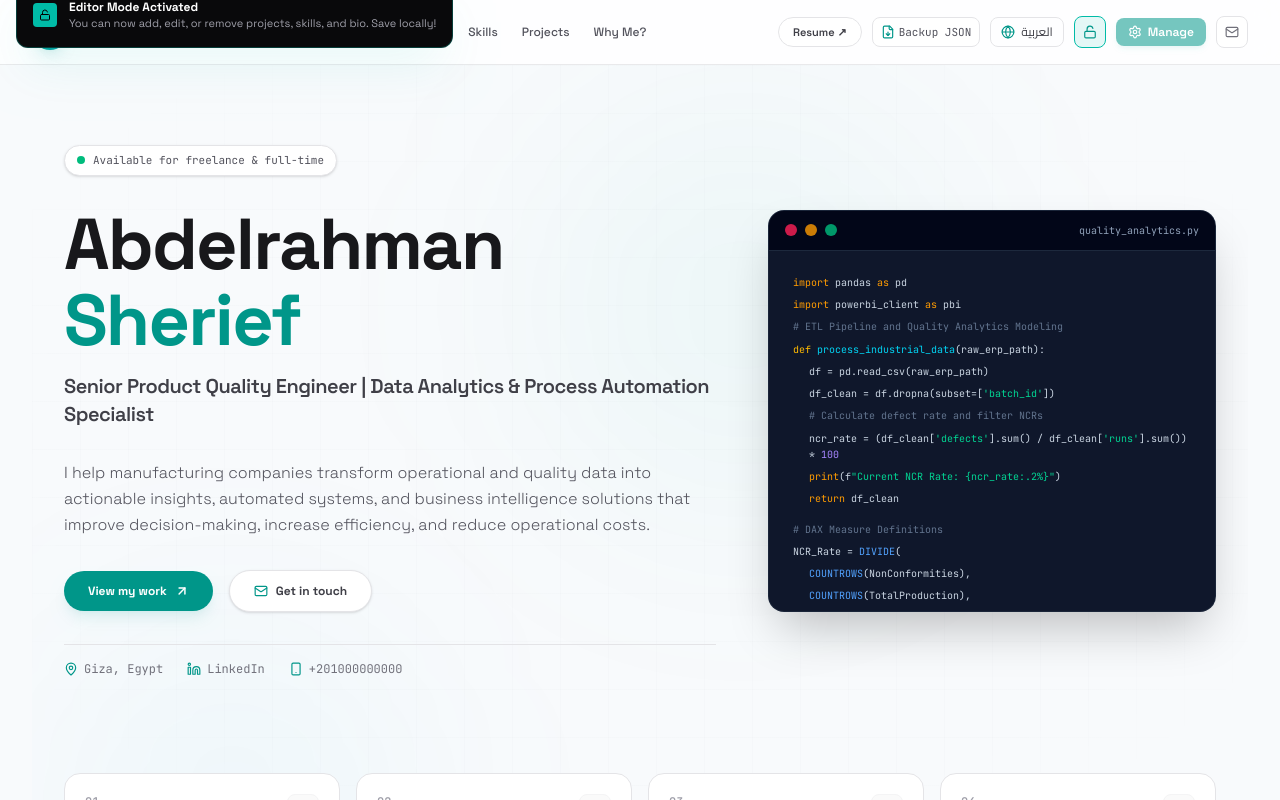
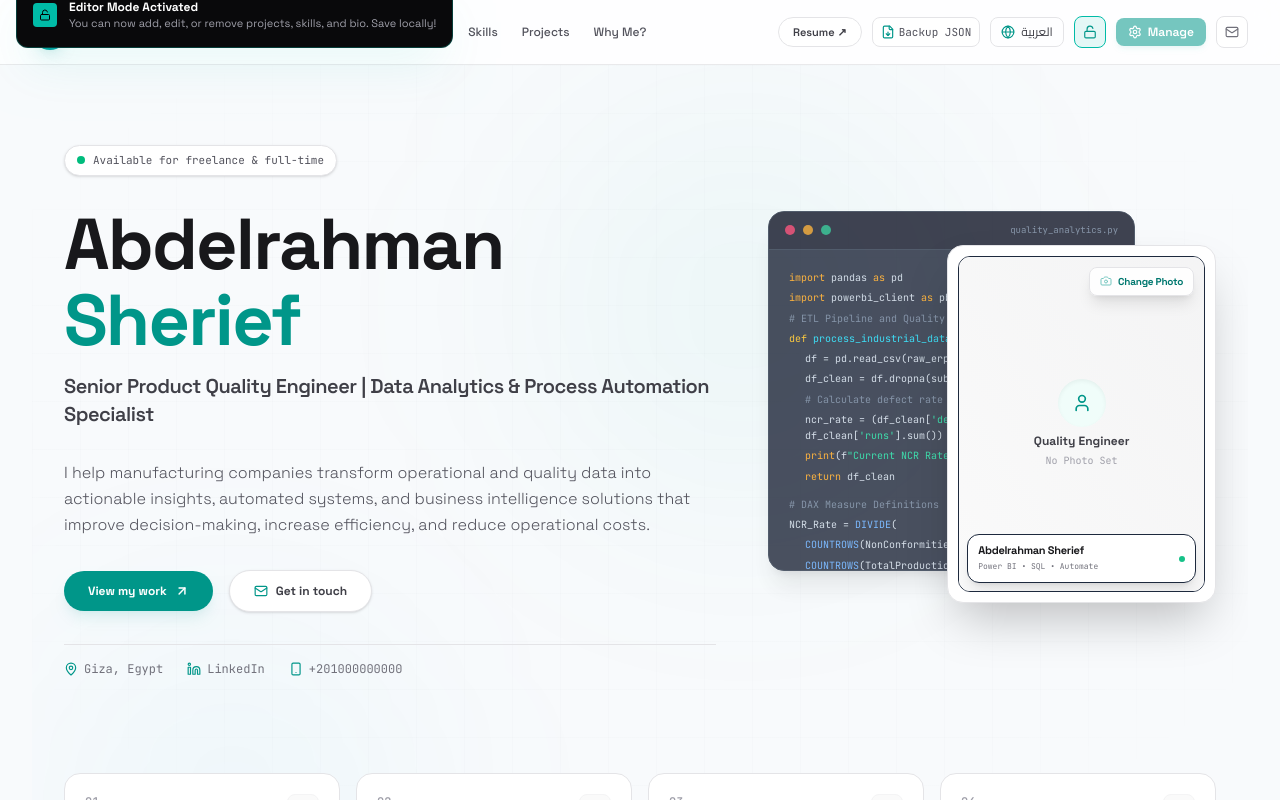
Before and after one commit to abdelrahmansherief6-design/Abdelrahman-Fathy-Portfolio, a React (Vite) app: page / in a window 1280 px wide. Both pictures are taken after a click on the button "Unlock Editor". Shown: the top 800 px of the page. Built offline with nearby package versions, Linux system fonts and the light colour scheme.

Commit message:
feat(hero): add editable profile section
Integrated an admin-controlled editor trigger in the Hero component and updated the EditorModal UI for profile photo management.

```diff
--- a/src/App.tsx
+++ b/src/App.tsx
@@ -93,7 +93,7 @@ export default function App() {
       <main className="mx-auto max-w-7xl px-4 sm:px-6 lg:px-8 relative">
 
         {/* Hero Banner Showcase */}
-        <Hero data={portfolioData} lang={lang} />
+        <Hero data={portfolioData} lang={lang} isAdmin={isAdmin} onOpenEditor={() => setIsEditorOpen(true)} />
 
         {/* Live Interactive Analytics Dashboard (Highlighting his BI expertise!) */}
         <InteractiveDashboard lang={lang} />
--- a/src/components/EditorModal.tsx
+++ b/src/components/EditorModal.tsx
@@ -393,8 +393,8 @@ export default function EditorModal({
           {activeTab === 'bio' && (
             <div className="space-y-6 animate-fade-in" id="edit_tab_bio">
 
-              <div className="p-3 bg-teal-950/25 border border-teal-800/30 text-teal-400 rounded-xl text-[11px] leading-relaxed flex items-center gap-2">
-                <AlertCircle size={16} />
+              <div className="p-3 bg-teal-50 border border-teal-200 text-teal-800 rounded-xl text-[11px] leading-relaxed flex items-center gap-2 font-sans font-medium">
+                <AlertCircle size={16} className="text-teal-600 shrink-0" />
                 <span>
                   {lang === 'en'
                     ? 'Edit profile metadata, contact shortcuts, and portrait photo. These load instantly in the hero banner and page footer.'
@@ -403,20 +403,20 @@ export default function EditorModal({
               </div>
 
               {/* Photo Upload Row */}
-              <div className="bg-zinc-950/40 border border-zinc-800/60 p-4 rounded-xl space-y-3">
-                <label className="text-[11px] font-mono text-zinc-400 uppercase tracking-wider block">Profile Photo (Hero & About)</label>
-                <div className="flex items-center gap-4">
-                  <div className="h-16 w-16 rounded-xl border border-zinc-800 overflow-hidden bg-zinc-950 shrink-0">
+              <div className="bg-zinc-50 border border-zinc-200 p-4 rounded-xl space-y-3">
+                <label className="text-[11px] font-mono text-zinc-500 uppercase tracking-wider block font-bold">Profile Photo (Hero & About)</label>
+                <div className="flex flex-col sm:flex-row items-start sm:items-center gap-4">
+                  <div className="h-16 w-16 rounded-xl border border-zinc-200 overflow-hidden bg-zinc-100 shrink-0 shadow-inner flex items-center justify-center">
                     {avatar ? (
                       <img src={avatar} alt="Profile Avatar" referrerPolicy="no-referrer" className="w-full h-full object-cover" />
                     ) : (
-                      <div className="w-full h-full flex items-center justify-center text-[10px] text-zinc-500 italic">No Photo</div>
+                      <div className="w-full h-full flex items-center justify-center text-[10px] text-zinc-400 italic font-medium">No Photo</div>
                     )}
                   </div>
-                  <div className="space-y-2">
-                    <div className="flex items-center gap-3">
-                      <label className="flex items-center gap-2 px-3.5 py-1.5 rounded-lg border border-zinc-850 bg-zinc-900 hover:bg-zinc-800 text-xs text-zinc-300 font-semibold cursor-pointer transition-all">
-                        <Upload size={12} className="text-teal-500" />
+                  <div className="space-y-2 flex-1 w-full">
+                    <div className="flex items-center gap-3 flex-wrap">
+                      <label className="flex items-center gap-2 px-3.5 py-1.5 rounded-lg border border-zinc-200 bg-white hover:bg-zinc-50 text-xs text-zinc-700 font-semibold cursor-pointer transition-all shadow-sm">
+                        <Upload size={12} className="text-teal-600" />
                         <span>{lang === 'en' ? 'Upload Photo' : 'رفع صورة'}</span>
                         <input type="file" accept="image/*" onChange={handleAvatarUpload} className="hidden" />
                       </label>
@@ -424,7 +424,7 @@ export default function EditorModal({
                         <button
                           type="button"
                           onClick={() => setAvatar('')}
-                          className="text-xs text-rose-400 hover:text-rose-300 font-medium"
+                          className="text-xs text-rose-600 hover:text-rose-700 font-semibold"
                         >
                           {lang === 'en' ? 'Reset to default' : 'إعادة الافتراضي'}
                         </button>
@@ -435,7 +435,7 @@ export default function EditorModal({
                       placeholder={lang === 'en' ? 'Or paste custom image URL' : 'أو الصق رابط صورة خارجي'}
                       value={avatar}
                       onChange={(e) => setAvatar(e.target.value)}
-                      className="w-full bg-zinc-950 border border-zinc-850 rounded-lg px-2.5 py-1.5 text-xs text-white focus:border-teal-500/50 outline-none max-w-md"
+                      className="w-full bg-white border border-zinc-200 rounded-lg px-2.5 py-1.5 text-xs text-zinc-800 focus:border-teal-500/50 focus:ring-1 focus:ring-teal-500/25 outline-none max-w-md shadow-sm"
                     />
                   </div>
                 </div>
@@ -444,21 +444,21 @@ export default function EditorModal({
               {/* Names */}
               <div className="grid grid-cols-1 md:grid-cols-2 gap-4">
                 <div className="space-y-1.5">
-                  <label className="text-[11px] font-mono text-zinc-400 uppercase tracking-wider">Display Name (EN)</label>
+                  <label className="text-[11px] font-mono text-zinc-500 uppercase tracking-wider block font-bold">Display Name (EN)</label>
                   <input
                     type="text"
                     value={nameEn}
                     onChange={(e) => setNameEn(e.target.value)}
-                    className="w-full bg-zinc-950 border border-zinc-800 rounded-xl px-3 py-2 text-xs text-white focus:border-teal-500/50 outline-none"
+                    className="w-full bg-white border border-zinc-200 rounded-xl px-3 py-2 text-xs text-zinc-800 focus:border-teal-500/50 focus:ring-1 focus:ring-teal-500/25 outline-none shadow-sm"
                   />
                 </div>
                 <div className="space-y-1.5 text-right">
-                  <label className="text-[11px] font-mono text-zinc-400 uppercase tracking-wider">الاسم بالكامل (AR)</label>
+                  <label className="text-[11px] font-mono text-zinc-500 uppercase tracking-wider block font-bold">الاسم بالكامل (AR)</label>
                   <input
                     type="text"
                     value={nameAr}
                     onChange={(e) => setNameAr(e.target.value)}
-                    className="w-full bg-zinc-950 border border-zinc-800 rounded-xl px-3 py-2 text-xs text-white focus:border-teal-500/50 outline-none text-right font-sans"
+                    className="w-full bg-white border border-zinc-200 rounded-xl px-3 py-2 text-xs text-zinc-800 focus:border-teal-500/50 focus:ring-1 focus:ring-teal-500/25 outline-none text-right font-sans shadow-sm"
                   />
                 </div>
               </div>
@@ -466,52 +466,52 @@ export default function EditorModal({
               {/* Headline */}
               <div className="grid grid-cols-1 md:grid-cols-2 gap-4">
                 <div className="space-y-1.5">
-                  <label className="text-[11px] font-mono text-zinc-400 uppercase tracking-wider">Headline / Professional Title (EN)</label>
+                  <label className="text-[11px] font-mono text-zinc-500 uppercase tracking-wider block font-bold">Headline / Professional Title (EN)</label>
                   <input
                     type="text"
                     value={headlineEn}
                     onChange={(e) => setHeadlineEn(e.target.value)}
-                    className="w-full bg-zinc-950 border border-zinc-800 rounded-xl px-3 py-2 text-xs text-white focus:border-teal-500/50 outline-none"
+                    className="w-full bg-white border border-zinc-200 rounded-xl px-3 py-2 text-xs text-zinc-800 focus:border-teal-500/50 focus:ring-1 focus:ring-teal-500/25 outline-none shadow-sm"
                   />
                 </div>
                 <div className="space-y-1.5 text-right">
-                  <label className="text-[11px] font-mono text-zinc-400 uppercase tracking-wider">المسمى واللقب المهني (AR)</label>
+                  <label className="text-[11px] font-mono text-zinc-500 uppercase tracking-wider block font-bold">المسمى واللقب المهني (AR)</label>
                   <input
                     type="text"
                     value={headlineAr}
                     onChange={(e) => setHeadlineAr(e.target.value)}
-                    className="w-full bg-zinc-950 border border-zinc-800 rounded-xl px-3 py-2 text-xs text-white focus:border-teal-500/50 outline-none text-right font-sans"
+                    className="w-full bg-white border border-zinc-200 rounded-xl px-3 py-2 text-xs text-zinc-800 focus:border-teal-500/50 focus:ring-1 focus:ring-teal-500/25 outline-none text-right font-sans shadow-sm"
                   />
                 </div>
               </div>
 
               {/* Contact Information */}
-              <div className="grid grid-cols-1 md:grid-cols-3 gap-4 bg-zinc-950/20 border border-zinc-800/40 p-4 rounded-xl">
+              <div className="grid grid-cols-1 md:grid-cols-3 gap-4 bg-zinc-50 border border-zinc-200 p-4 rounded-xl shadow-sm">
                 <div className="space-y-1.5">
-                  <label className="text-[11px] font-mono text-zinc-400 uppercase tracking-wider">Email Address</label>
+                  <label className="text-[11px] font-mono text-zinc-500 uppercase tracking-wider block font-bold">Email Address</label>
                   <input
                     type="email"
                     value={email}
                     onChange={(e) => setEmail(e.target.value)}
-                    className="w-full bg-zinc-950 border border-zinc-800 rounded-lg px-3 py-1.5 text-xs text-white outline-none focus:border-teal-500/50"
+                    className="w-full bg-white border border-zinc-200 rounded-lg px-3 py-1.5 text-xs text-zinc-800 outline-none focus:border-teal-500/50 shadow-sm"
                   />
                 </div>
                 <div className="space-y-1.5">
-                  <label className="text-[11px] font-mono text-zinc-400 uppercase tracking-wider">Phone number</label>
+                  <label className="text-[11px] font-mono text-zinc-500 uppercase tracking-wider block font-bold">Phone number</label>
                   <input
                     type="text"
                     value={phone}
                     onChange={(e) => setPhone(e.target.value)}
-                    className="w-full bg-zinc-950 border border-zinc-800 rounded-lg px-3 py-1.5 text-xs text-white outline-none focus:border-teal-500/50"
+                    className="w-full bg-white border border-zinc-200 rounded-lg px-3 py-1.5 text-xs text-zinc-800 outline-none focus:border-teal-500/50 shadow-sm"
                   />
                 </div>
                 <div className="space-y-1.5">
-                  <label className="text-[11px] font-mono text-zinc-400 uppercase tracking-wider">LinkedIn Profile URL</label>
+                  <label className="text-[11px] font-mono text-zinc-500 uppercase tracking-wider block font-bold">LinkedIn Profile URL</label>
                   <input
                     type="url"
                     value={linkedin}
                     onChange={(e) => setLinkedin(e.target.value)}
-                    className="w-full bg-zinc-950 border border-zinc-800 rounded-lg px-3 py-1.5 text-xs text-white outline-none focus:border-teal-500/50"
+                    className="w-full bg-white border border-zinc-200 rounded-lg px-3 py-1.5 text-xs text-zinc-800 outline-none focus:border-teal-500/50 shadow-sm"
                   />
                 </div>
               </div>
@@ -519,21 +519,21 @@ export default function EditorModal({
               {/* Value Proposition */}
               <div className="grid grid-cols-1 md:grid-cols-2 gap-4">
                 <div className="space-y-1.5">
-                  <label className="text-[11px] font-mono text-zinc-400 uppercase tracking-wider">Value Proposition (EN)</label>
+                  <label className="text-[11px] font-mono text-zinc-500 uppercase tracking-wider block font-bold">Value Proposition (EN)</label>
                   <textarea
                     rows={3}
                     value={valPropEn}
                     onChange={(e) => setValPropEn(e.target.value)}
-                    className="w-full bg-zinc-950 border border-zinc-800 rounded-xl p-3 text-xs text-white focus:border-teal-500/50 outline-none resize-none"
+                    className="w-full bg-white border border-zinc-200 rounded-xl p-3 text-xs text-zinc-800 focus:border-teal-500/50 outline-none resize-none shadow-sm"
                   />
                 </div>
                 <div className="space-y-1.5 text-right">
-                  <label className="text-[11px] font-mono text-zinc-400 uppercase tracking-wider">رسالة القيمة المضافة المحققة (AR)</label>
+                  <label className="text-[11px] font-mono text-zinc-500 uppercase tracking-wider block font-bold">رسالة القيمة المضافة المحققة (AR)</label>
                   <textarea
                     rows={3}
                     value={valPropAr}
                     onChange={(e) => setValPropAr(e.target.value)}
-                    className="w-full bg-zinc-950 border border-zinc-800 rounded-xl p-3 text-xs text-white focus:border-teal-500/50 outline-none resize-none text-right font-sans"
+                    className="w-full bg-white border border-zinc-200 rounded-xl p-3 text-xs text-zinc-800 focus:border-teal-500/50 outline-none resize-none text-right font-sans shadow-sm"
                   />
                 </div>
               </div>
@@ -541,31 +541,31 @@ export default function EditorModal({
               {/* About Me */}
               <div className="grid grid-cols-1 md:grid-cols-2 gap-4">
                 <div className="space-y-1.5">
-                  <label className="text-[11px] font-mono text-zinc-400 uppercase tracking-wider">About Me / Profile Summary (EN)</label>
+                  <label className="text-[11px] font-mono text-zinc-500 uppercase tracking-wider block font-bold">About Me / Profile Summary (EN)</label>
                   <textarea
                     rows={6}
                     value={aboutEn}
                     onChange={(e) => setAboutEn(e.target.value)}
-                    className="w-full bg-zinc-950 border border-zinc-800 rounded-xl p-3 text-xs text-white focus:border-teal-500/50 outline-none scrollbar-thin"
+                    className="w-full bg-white border border-zinc-200 rounded-xl p-3 text-xs text-zinc-800 focus:border-teal-500/50 outline-none scrollbar-thin shadow-sm"
                   />
                 </div>
                 <div className="space-y-1.5 text-right">
-                  <label className="text-[11px] font-mono text-zinc-400 uppercase tracking-wider">الملخص المهني الكامل وسيرة العمل (AR)</label>
+                  <label className="text-[11px] font-mono text-zinc-500 uppercase tracking-wider block font-bold">الملخص المهني الكامل وسيرة العمل (AR)</label>
                   <textarea
                     rows={6}
                     value={aboutAr}
                     onChange={(e) => setAboutAr(e.target.value)}
-                    className="w-full bg-zinc-950 border border-zinc-800 rounded-xl p-3 text-xs text-white focus:border-teal-500/50 outline-none text-right scrollbar-thin font-sans"
+                    className="w-full bg-white border border-zinc-200 rounded-xl p-3 text-xs text-zinc-800 focus:border-teal-500/50 outline-none text-right scrollbar-thin font-sans shadow-sm"
                   />
                 </div>
               </div>
 
               {/* Actions Footer inside Tab */}
-              <div className="flex justify-end pt-4 border-t border-zinc-800/40">
+              <div className="flex justify-end pt-4 border-t border-zinc-200">
                 <button
                   type="button"
                   onClick={handleSaveBio}
-                  className="flex items-center gap-2 px-5 py-2.5 rounded-xl bg-teal-500 hover:bg-teal-400 text-black font-bold text-xs cursor-pointer shadow-md transition-all"
+                  className="flex items-center gap-2 px-5 py-2.5 rounded-xl bg-teal-600 hover:bg-teal-700 text-white font-bold text-xs cursor-pointer shadow-md transition-all"
                 >
                   <Save size={14} />
                   <span>{lang === 'en' ? 'Save Bio & Contact' : 'حفظ التعديلات'}</span>
--- a/src/components/Hero.tsx
+++ b/src/components/Hero.tsx
@@ -1,13 +1,15 @@
 import React from 'react';
-import { ArrowUpRight, TrendingUp, Cpu, Database, Mail, Award, Linkedin, MapPin, Smartphone, Code } from 'lucide-react';
+import { ArrowUpRight, TrendingUp, Cpu, Database, Mail, Award, Linkedin, MapPin, Smartphone, Code, Camera, User } from 'lucide-react';
 import { PortfolioData } from '../types';
 
 interface HeroProps {
   data: PortfolioData;
   lang: 'en' | 'ar';
+  isAdmin?: boolean;
+  onOpenEditor?: () => void;
 }
 
-export default function Hero({ data, lang }: HeroProps) {
+export default function Hero({ data, lang, isAdmin, onOpenEditor }: HeroProps) {
   const profile = data.profile;
 
   // Highlights row
@@ -122,25 +124,25 @@ export default function Hero({ data, lang }: HeroProps) {
 
           </div>
 
-          {/* RIGHT COLUMN: CODE BACKDROP (NO PHOTO) */}
+          {/* RIGHT COLUMN: CODE BACKDROP WITH PROFILE PHOTO OVERLAY */}
           <div className="lg:col-span-5 flex justify-center lg:justify-end" id="hero_visual">
-            <div className="w-full max-w-md relative">
+            <div className="w-full max-w-sm sm:max-w-md relative pb-10 pr-4">
 
               {/* Backing Code/IDE Window Frame */}
-              <div className="w-full bg-slate-900 border border-slate-800/80 rounded-2xl overflow-hidden shadow-2xl">
+              <div className="w-[85%] bg-slate-900 border border-slate-800 rounded-2xl overflow-hidden shadow-xl opacity-60 sm:opacity-75 transition-opacity">
 
                 {/* Editor Bar */}
                 <div className="flex justify-between items-center px-4 py-3 bg-slate-950 border-b border-slate-850">
                   <div className="flex gap-2">
-                    <span className="w-3 h-3 rounded-full bg-rose-500/80"></span>
-                    <span className="w-3 h-3 rounded-full bg-amber-500/80"></span>
-                    <span className="w-3 h-3 rounded-full bg-emerald-500/80"></span>
+                    <span className="w-2.5 h-2.5 rounded-full bg-rose-500/80"></span>
+                    <span className="w-2.5 h-2.5 rounded-full bg-amber-500/80"></span>
+                    <span className="w-2.5 h-2.5 rounded-full bg-emerald-500/80"></span>
                   </div>
-                  <span className="text-[10px] font-mono text-slate-400">quality_analytics.py</span>
+                  <span className="text-[9px] font-mono text-slate-500">quality_analytics.py</span>
                 </div>
 
                 {/* Technical Code Editor Snippet */}
-                <div className="p-4 sm:p-6 font-mono text-[10px] leading-relaxed text-slate-300 space-y-1.5 h-[360px] overflow-hidden select-none">
+                <div className="p-4 sm:p-5 font-mono text-[9px] sm:text-[10px] leading-relaxed text-slate-300 space-y-1 h-[280px] sm:h-[320px] overflow-hidden select-none">
                   <div><span className="text-amber-500">import</span> pandas <span className="text-amber-500">as</span> pd</div>
                   <div><span className="text-amber-500">import</span> powerbi_client <span className="text-amber-500">as</span> pbi</div>
                   <div className="text-slate-500"># ETL Pipeline and Quality Analytics Modeling</div>
@@ -161,6 +163,57 @@ export default function Hero({ data, lang }: HeroProps) {
                   <div>on_ncr_logged.trigger(alert_executives)</div>
                 </div>
 
+              </div>
+
+              {/* OVERLAPPING PORTRAIT PHOTO CARD */}
+              <div className="absolute bottom-2 right-0 w-[60%] aspect-[3/4] bg-white border border-zinc-200 rounded-2xl shadow-2xl p-2.5 flex flex-col group hover:-translate-y-1 transition-all duration-300">
+                <div className="relative w-full h-full rounded-xl overflow-hidden bg-zinc-50 border border-zinc-150 flex items-center justify-center">
+                  {profile.avatar ? (
+                    <img
+                      src={profile.avatar}
+                      alt={profile.name[lang]}
+                      referrerPolicy="no-referrer"
+                      className="w-full h-full object-cover transition-transform duration-500 group-hover:scale-105"
+                    />
+                  ) : (
+                    <div className="w-full h-full flex flex-col items-center justify-center text-zinc-400 bg-gradient-to-tr from-zinc-50 to-zinc-100 p-4 text-center">
+                      <div className="w-12 h-12 rounded-full bg-teal-50 flex items-center justify-center text-teal-600 mb-2 shadow-inner">
+                        <User size={20} />
+                      </div>
+                      <span className="text-xs font-bold text-zinc-700 font-sans leading-none">{lang === 'en' ? 'Quality Engineer' : 'مهندس جودة أول'}</span>
+                      <span className="text-[10px] text-zinc-400 mt-1.5 font-mono">{lang === 'en' ? 'No Photo Set' : 'لم يتم تعيين صورة'}</span>
+                    </div>
+                  )}
+
+                  {/* Edit action overlay if Admin is toggled */}
+                  {isAdmin && onOpenEditor && (
+                    <button
+                      onClick={(e) => {
+                        e.stopPropagation();
+                        onOpenEditor();
+                      }}
+                      className="absolute top-2.5 right-2.5 px-2.5 py-1.5 bg-white/95 border border-zinc-200 hover:bg-teal-50 text-teal-700 rounded-lg shadow-lg hover:shadow-xl transition-all cursor-pointer flex items-center gap-1.5 z-20"
+                      title={lang === 'en' ? 'Edit Photo' : 'تعديل الصورة'}
+                    >
+                      <Camera size={12} className="text-teal-600 animate-pulse" />
+                      <span className="text-[10px] font-bold tracking-tight">{lang === 'en' ? 'Change Photo' : 'تغيير الصورة'}</span>
+                    </button>
+                  )}
+
+                  {/* Sleek bottom card overlay */}
+                  <div className="absolute bottom-2 left-2 right-2 bg-white/95 border border-zinc-150 p-2.5 rounded-xl backdrop-blur-md flex items-center justify-between shadow-lg">
+                    <div className="min-w-0 flex-1">
+                      <h4 className="text-[11px] font-bold text-zinc-900 tracking-tight leading-none truncate">
+                        {lang === 'en' ? 'Abdelrahman Sherief' : 'عبدالرحمن شريف'}
+                      </h4>
+                      <p className="text-[8px] text-zinc-500 font-mono mt-1 truncate">
+                        Power BI • SQL • Automate
+                      </p>
+                    </div>
+                    <span className="w-1.5 h-1.5 rounded-full bg-emerald-500 animate-pulse shrink-0 ml-1.5"></span>
+                  </div>
+
+                </div>
               </div>
 
             </div>
```
